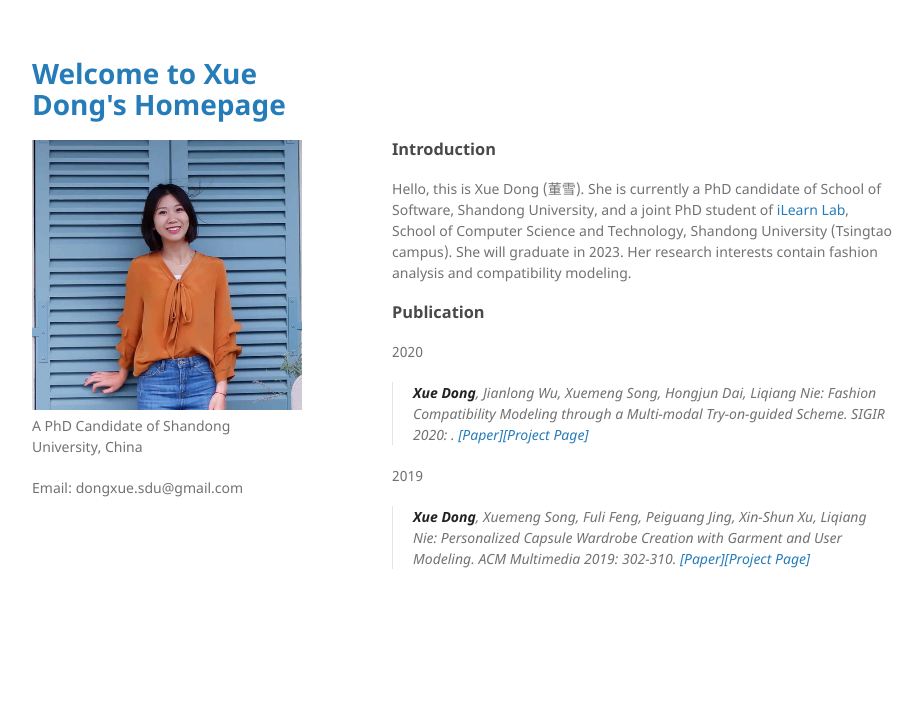
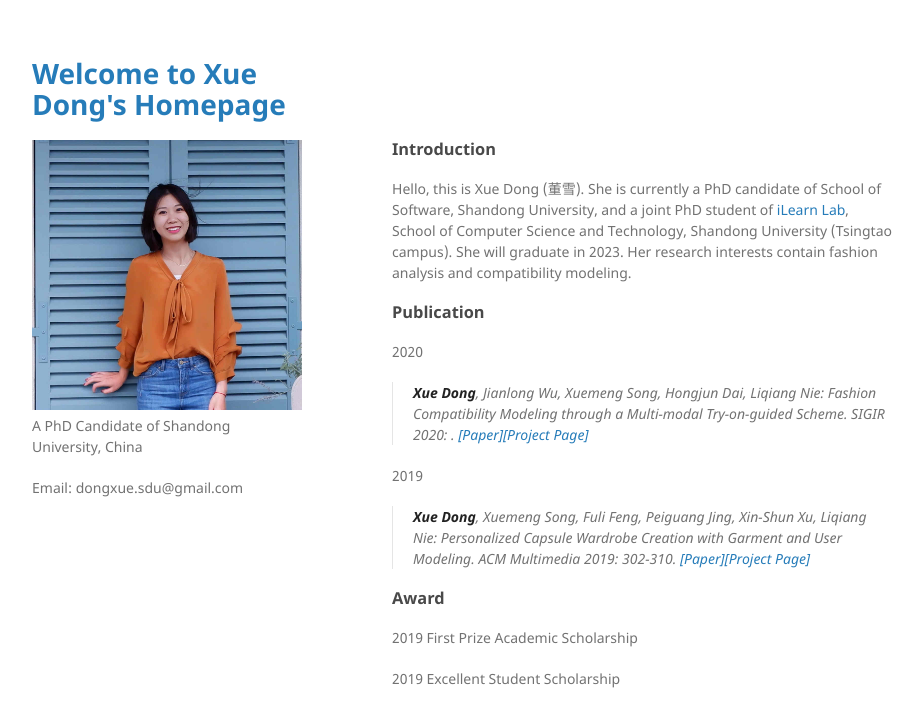
Before and after one commit to hello-dx/hello-dx.github.io, a Jekyll site: the page built from index.md, in a window 1280 px wide. Shown: the top 727 px of the page, without its empty margins (178-1101 px from the left). Built offline with Jekyll 4.4.1, drawn with Linux system fonts in a browser that asks for light colours.

Commit message:
Update index.md

```diff
--- a/index.md
+++ b/index.md
@@ -19,3 +19,9 @@ Hello, this is Xue Dong (董雪). She is currently a PhD candidate of School of
 2019
 
 >**Xue Dong**, Xuemeng Song, Fuli Feng, Peiguang Jing, Xin-Shun Xu, Liqiang Nie: Personalized Capsule Wardrobe Creation with Garment and User Modeling. ACM Multimedia 2019: 302-310. [[Paper]](./assets/paper/PersonalizedCapsuleWardrobeCreationwithGarmentandUserModeling.pdf)[[Project Page]](https://dxresearch.wixsite.com/pcw-dc)
+
+### Award
+
+2019 First Prize Academic Scholarship
+
+2019 Excellent Student Scholarship
```
